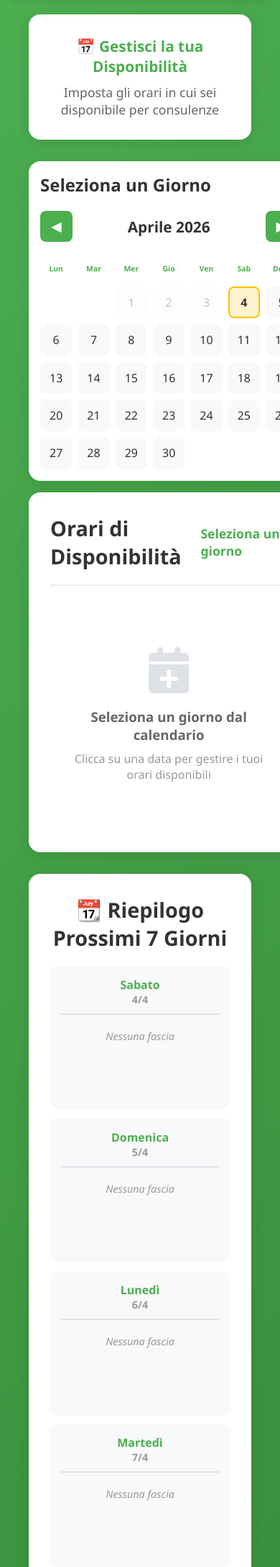
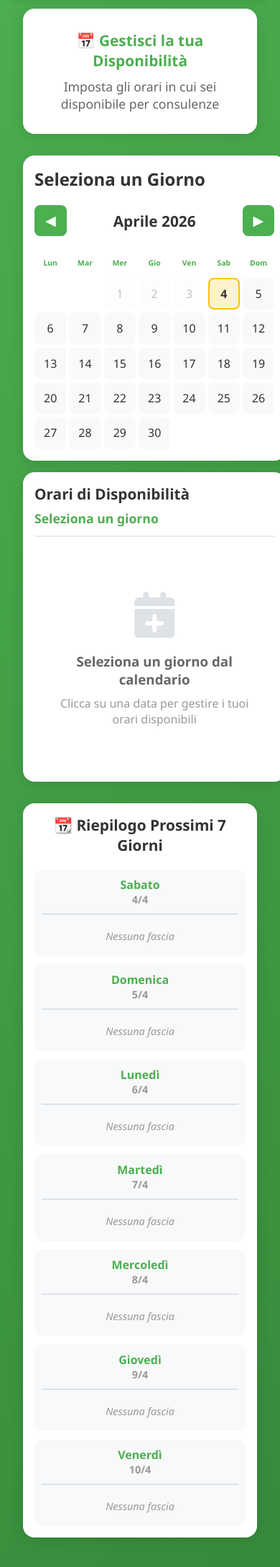
Before and after one commit to walle8646/helpy, a FastAPI app: page /availability in a window 390 px wide. Shown: the part 107-2284 px from the top of the page at 72% size. Run offline with FastAPI, Linux system fonts and the light colour scheme; the visitor is signed in with stand-in values (Sample User, id 1); data comes from the database, SQL or seed files in the repository; data that the repository does not hold is empty.

Commit message:
feat: Enhance mobile layout for availability and profile pages with improved styling and responsiveness

```diff
--- a/app/templates/availability.html
+++ b/app/templates/availability.html
@@ -619,6 +619,51 @@
             padding: 16px;
         }
 
+        .schedule-section {
+            padding: 16px;
+            min-height: auto;
+        }
+
+        .schedule-header {
+            flex-direction: column;
+            align-items: flex-start;
+            gap: 8px;
+            padding-bottom: 12px;
+            margin-bottom: 16px;
+        }
+
+        .schedule-header h2 {
+            font-size: 1.3em;
+        }
+
+        .time-block {
+            gap: 8px;
+            padding: 10px;
+        }
+
+        .time-input {
+            padding: 10px 8px;
+            font-size: 0.95em;
+        }
+
+        .actions {
+            flex-direction: column;
+            gap: 10px;
+        }
+
+        .actions .btn {
+            width: 100%;
+            text-align: center;
+        }
+
+        .weekly-summary {
+            padding: 16px;
+        }
+
+        .weekly-summary h2 {
+            font-size: 1.3em;
+        }
+
         .week-grid {
             grid-template-columns: repeat(2, 1fr);
             gap: 12px;
@@ -627,11 +672,43 @@
         .page-header h1 {
             font-size: 1.3em;
         }
+
+        .copy-modal-content {
+            padding: 20px;
+            width: 95%;
+            max-height: 90vh;
+        }
+
+        .copy-modal h3 {
+            font-size: 1.3em;
+        }
+
+        .modal-actions {
+            flex-direction: column;
+        }
+
+        .modal-actions .btn {
+            width: 100%;
+            text-align: center;
+        }
+
+        .day-column {
+            padding: 10px;
+            min-height: 120px;
+        }
     }
 
     @media (max-width: 480px) {
+        .availability-container {
+            padding: 12px;
+        }
+
         .week-grid {
             grid-template-columns: 1fr;
+        }
+
+        .calendar-grid, .copy-calendar-grid {
+            gap: 4px;
         }
     }
 </style>
```
Also changed, not shown: app/templates/profile.html (+14 -2 lines).
